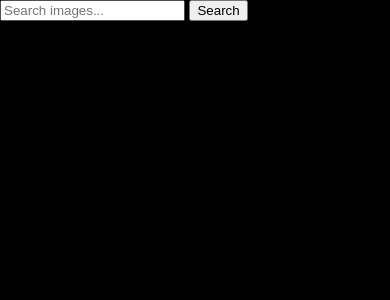
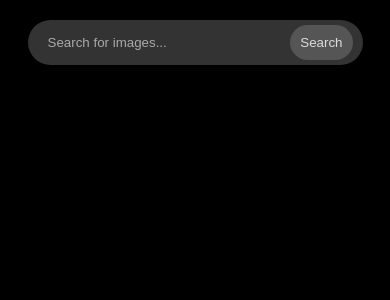
Before and after one commit to JeremyNixon/video-search, a Flask app: page / in a window 390 px wide. Shown: the top 300 px of the page. Run offline with Flask 3, Linux system fonts and the light colour scheme; parts of the project's set-up code (start-up, migrations or seed data) failed here and were passed over.

Commit message:
looks good on desktop and mobile

```diff
--- a/templates/similar_images.html
+++ b/templates/similar_images.html
@@ -143,26 +143,76 @@
         }
 
         .search-container {
-            padding: 10px;
-            text-align: center;
+            display: flex;
+            justify-content: center;
+            padding: 20px;
         }
 
-        .search-container input {
+        .search-box {
+            display: flex;
+            align-items: center;
+            background-color: #333;
+            border-radius: 25px;
+            padding: 5px 10px;
             width: 60%;
-            padding: 10px;
-            margin-right: 5px;
+            max-width: 600px;
         }
 
-        .search-container button {
+        .search-box input {
+            flex-grow: 1;
+            border: none;
+            background: none;
+            color: #ddd;
             padding: 10px;
+            border-radius: 25px;
+            outline: none;
+        }
+
+        .search-box button {
+            background-color: #555;
+            border: none;
+            color: #ddd;
+            padding: 10px 20px;
+            border-radius: 25px;
+            cursor: pointer;
+            margin-left: 10px;
+        }
+
+        .search-box button:hover {
+            background-color: #777;
+        }
+
+        .search-box input::placeholder {
+            color: #aaa;
+        }
+
+        @media (max-width: 768px) {
+            .search-box {
+                width: 80%;
+                /* Adjust width for smaller screens */
+            }
+        }
+
+        @media (max-width: 480px) {
+            .search-box {
+                width: 90%;
+                /* Adjust width for very small screens */
+            }
+
+            .search-box button {
+                padding: 10px;
+                /* Adjust button padding for very small screens */
+            }
         }
     </style>
 </head>
 
 <body>
-    <div>
-        <input type="text" id="search-input" placeholder="Search images...">
-        <button onclick="onSearch()">Search</button>
+    <div class="search-container">
+        <div class="search-box">
+            <input type="text" id="search-input" placeholder="Search for images...">
+            <button onclick="onSearch()">Search</button>
+        </div>
     </div>
     <div class="grid">
         {% for image in images %}
```
